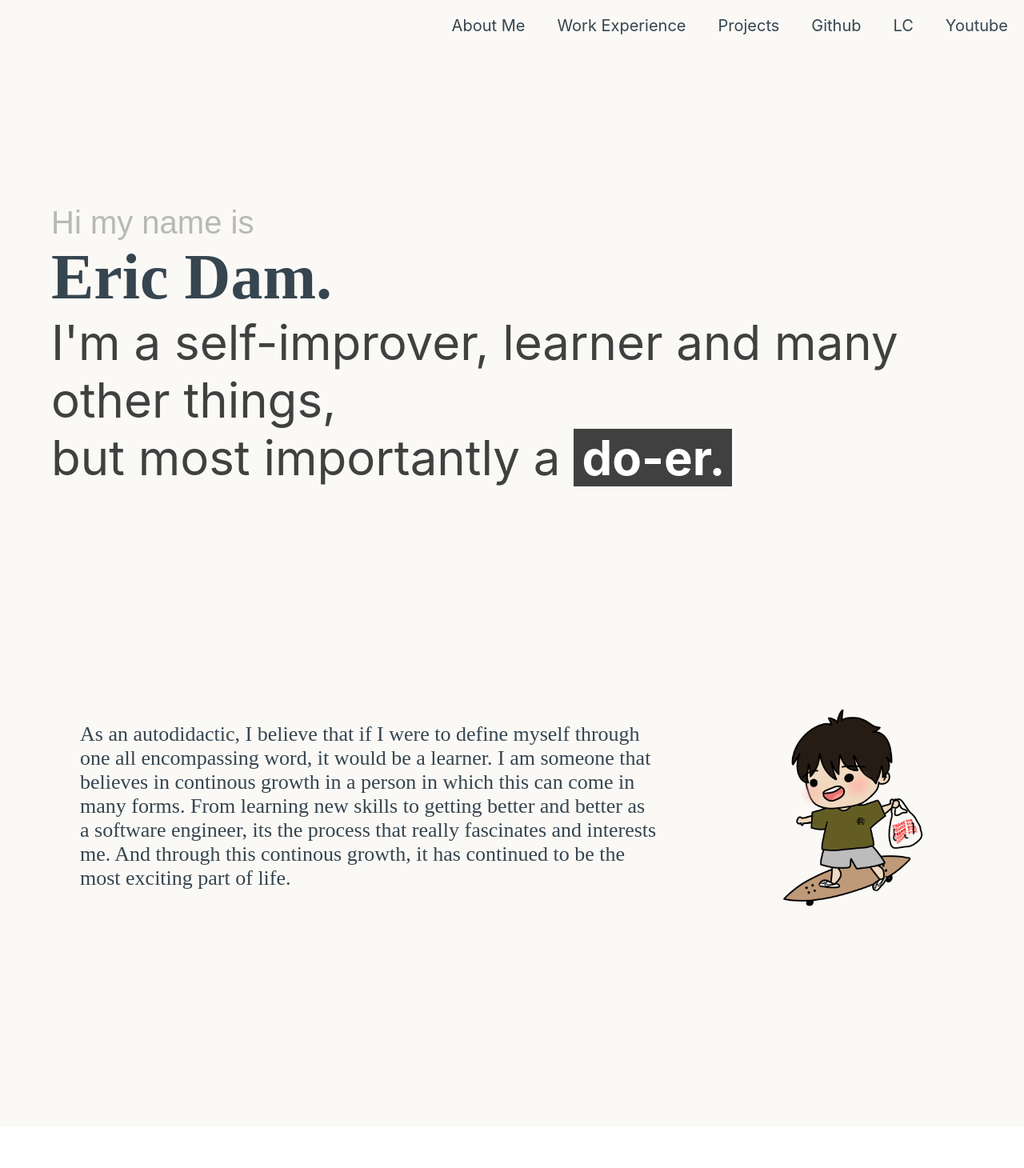
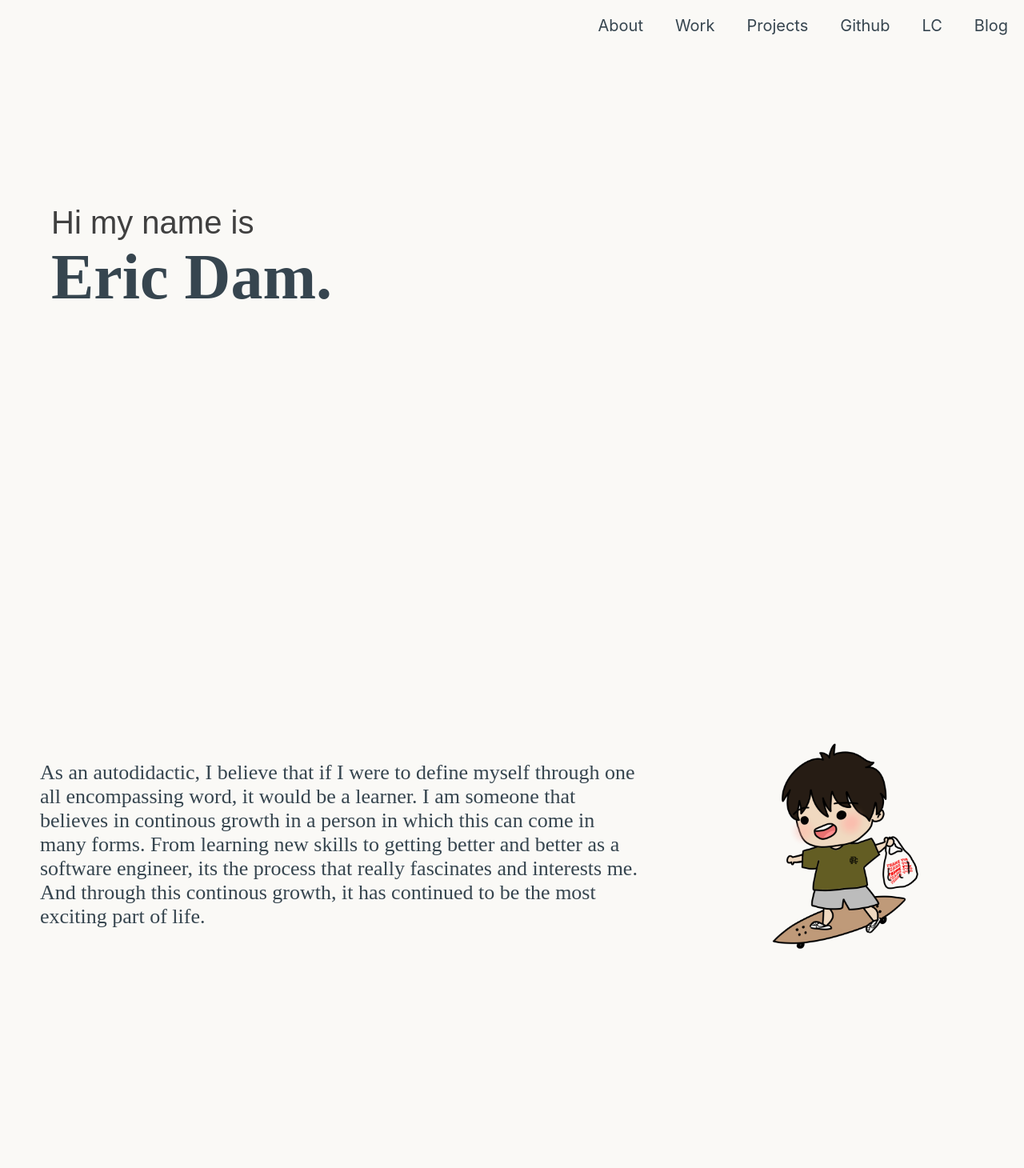
Before and after one commit to edam016/ericdam.net, a React (Create React App) app in the folder ericdam.net/: page / in a window 1280 px wide. Shown: the top 1460 px of the page at 80% size. Before the commit the page ends 1408 px from the top, so only its background shows below. Built offline with nearby package versions, Linux system fonts and the light colour scheme; a web font is replaced by a local one.

Commit message:
Editted hero page

```diff
--- a/ericdam.net/src/components/Bio.css
+++ b/ericdam.net/src/components/Bio.css
@@ -1,6 +1,6 @@
 .aboutme{
     text-align: left;
-    padding: 0px 20px 0px 100px;
+    padding: 0px 20px 0px 50px;
     font-family: Apercu;
 }
 
--- a/ericdam.net/src/components/Hero.css
+++ b/ericdam.net/src/components/Hero.css
@@ -6,11 +6,12 @@
     justify-content:space-around;
     margin-top: 20%;
     padding: 0% 5% 0% 5%;
+    height: 50vh;
 }
 
 .hero-intro-text{
     font-size: 40px;
-    color: #B8B8B8;
+    color: #404040;
     font-family: 'Montserrat', sans-serif;
 }
 
--- a/ericdam.net/src/components/Hero.tsx
+++ b/ericdam.net/src/components/Hero.tsx
@@ -12,9 +12,9 @@ export const Hero = () => {
         <div className="hero-name-text">
             <b>Eric Dam.</b>
             </div>
-            <div className ="hero-blurb-text">
+            {/* <div className ="hero-blurb-text">
           I'm a self-improver, learner and many other things, <br /> but most importantly a <span style={{ color: '#FFFF'}}><mark> do-er. </mark></span>
-          </div>
+          </div> */}
         <div>
         </div>
     </div>
--- a/ericdam.net/src/components/Homepage.tsx
+++ b/ericdam.net/src/components/Homepage.tsx
@@ -2,6 +2,7 @@ import React from 'react'
 import Navbar from './Navbar.tsx';
 import Hero from './Hero.tsx';
 import Aboutme from './Aboutme.tsx';
+import Work from './Work.tsx';
 
 const Homepage = () => {
   return (
@@ -9,7 +10,7 @@ const Homepage = () => {
         <Navbar />
         <Hero/>
         <Aboutme />
-
+        <Work />
     </div>
   )
 }
--- a/ericdam.net/src/components/Navbar.tsx
+++ b/ericdam.net/src/components/Navbar.tsx
@@ -7,12 +7,12 @@ import NavItem from './NavItem.tsx';
 
 const navItems = [
     {
-      label: 'About Me',
+      label: 'About',
       key: 'about',
       icon: <MailOutlined />,
     },
     {
-      label: 'Work Experience',
+      label: 'Work',
       key: 'work',
       icon: <AppstoreOutlined />,
     },
@@ -32,8 +32,8 @@ const navItems = [
         icon: <SettingOutlined />,
       },
       {
-        label: 'Youtube',
-        key: 'youtube',
+        label: 'Blog',
+        key: 'blog',
         icon: <SettingOutlined />,
       },
   ];
--- /dev/null
+++ b/ericdam.net/src/components/Work.tsx
@@ -0,0 +1,9 @@
+import React from 'react'
+
+const Work = () => {
+  return (
+    <div>Work</div>
+  )
+}
+
+export default Work;
```
